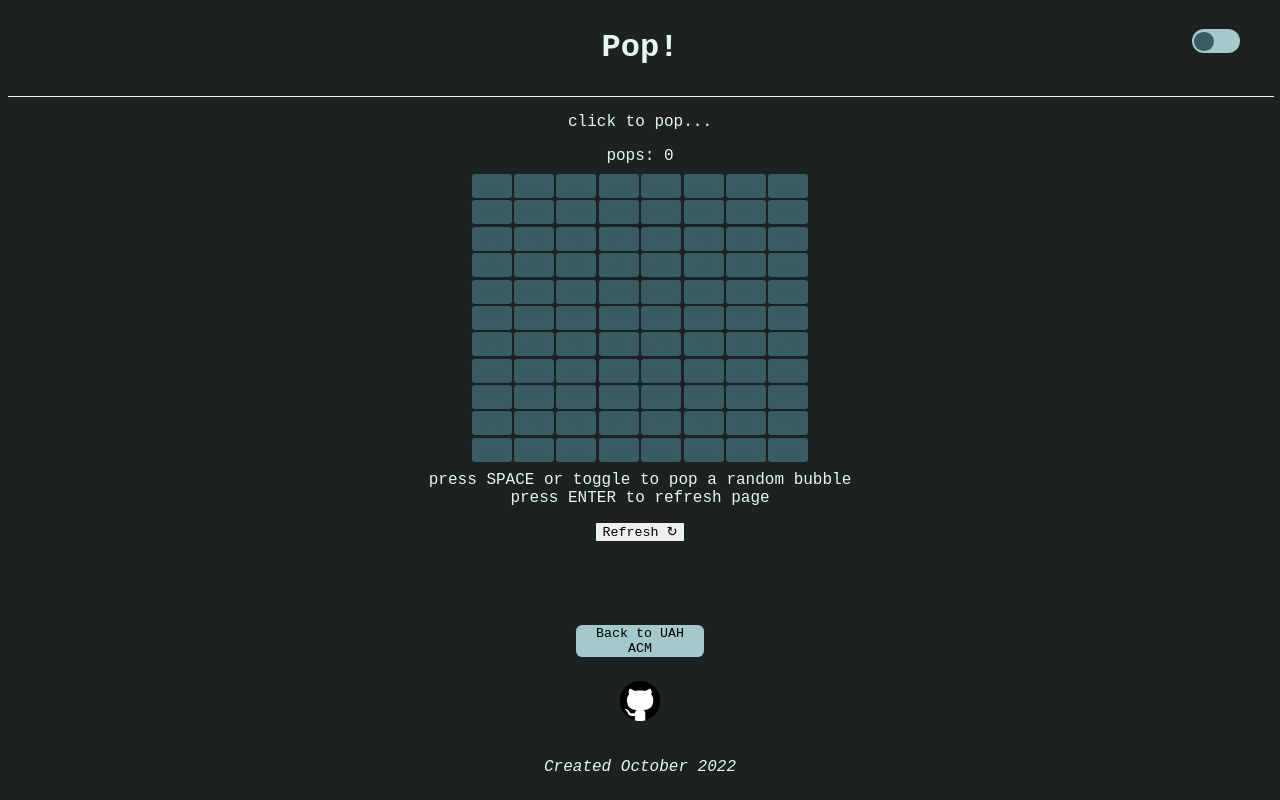
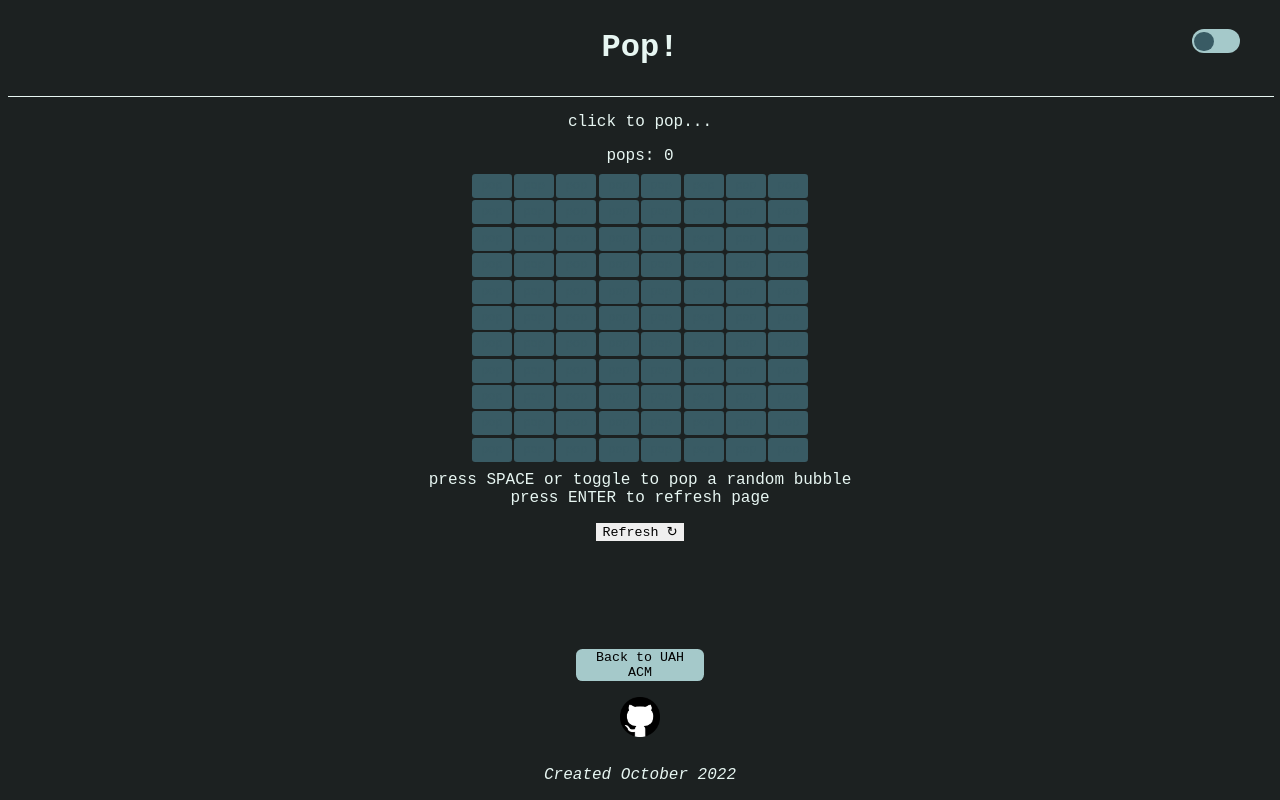
Before and after one commit to shorewind/pop, a plain HTML site: page index.html in a window 1280 px wide. Drawn offline with Linux system fonts and the light colour scheme.

Commit message:
fixed footer

```diff
--- a/index.html
+++ b/index.html
@@ -32,7 +32,7 @@
             <div id="bubble-container"></div>
             <p id="controls">press SPACE or toggle to pop a random bubble<br> press ENTER to refresh page</p>
             <button id="refresh-button" onclick="refresh()">Refresh &#x21bb;</button>
-                <div class="footer">
+                <footer id="footer">
                     <button id="acm-button" onclick="redirect('https://uah.acm.org/')">Back to UAH ACM</button>
                     <a href="https://github.com/shorewind" target="_blank" rel="noopener noreferrer">
                         <img id="github" src="assets/github-icon.png" alt="github icon">
@@ -40,6 +40,6 @@
                     <p>
                         <i>Created October 2022</i>
                     </p>
-                </div>
+                </footer>
     </body>
 </html>
--- a/style.css
+++ b/style.css
@@ -141,17 +141,17 @@ button {
     opacity: 75%;
 }
 
-.footer {
+footer {
     display: flex;
     flex-direction: column;
     text-align: center;
     position: absolute;
-    bottom: 1vh;
+    bottom: 0;
     align-items: center;
 }
 
 #github {
     cursor: pointer;
     height: 5vh;
-    padding: 2vh;
+    padding: 1vh;
 }
```
